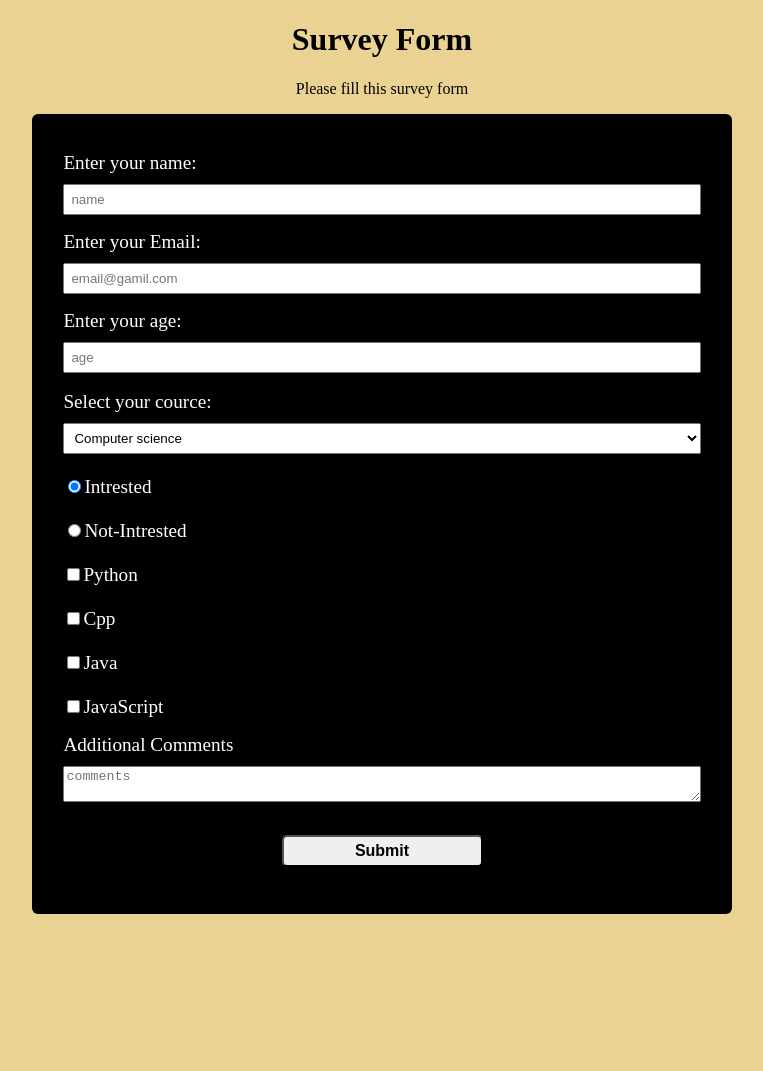
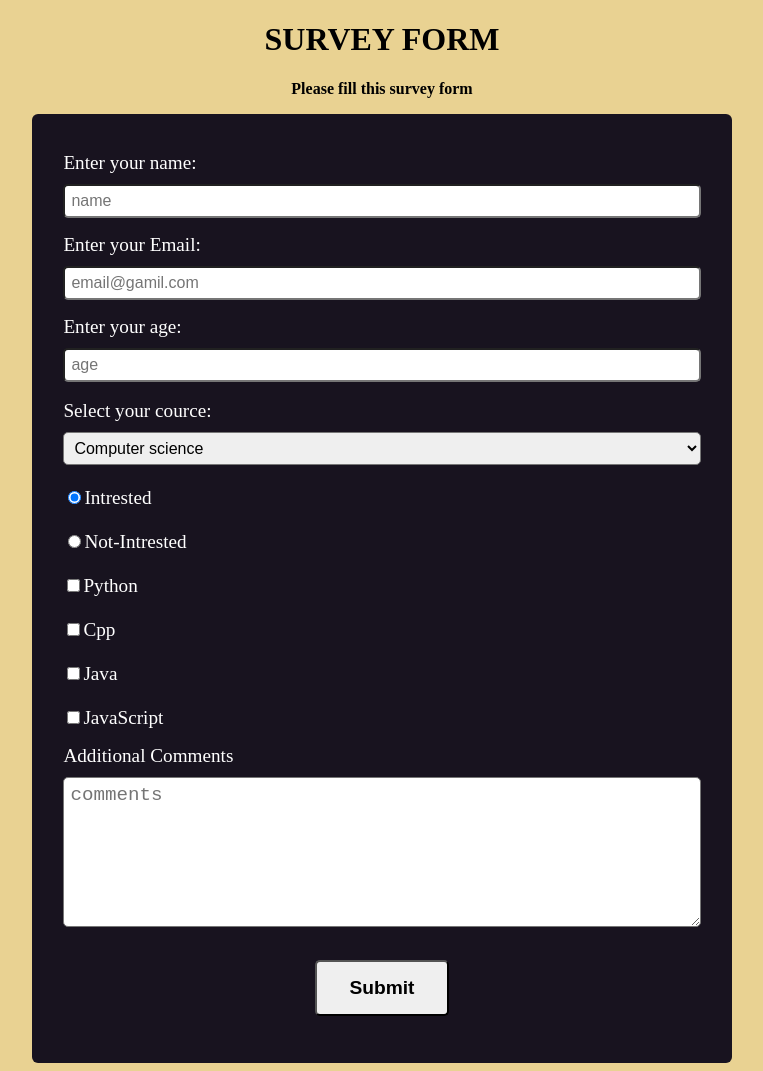
Before and after one commit to Latheeshshetty/survey-form, a plain HTML site: page index.html in a window 1280 px wide. Shown: the whole page, without its empty margins (258-1021 px from the left). Before the commit the page ends 922 px from the top, so only its background shows below. Drawn offline with Linux system fonts and the light colour scheme.

Commit message:
css changes

```diff
--- a/styles.css
+++ b/styles.css
@@ -7,6 +7,11 @@ body{
 }
 h1,p{
   text-align:center;
+  font-weight: 800;
+
+}
+h1{
+  text-transform: uppercase;
 }
 
 label{
@@ -16,16 +21,21 @@ label{
 input,textarea,select{
     width:100%;
     margin-top:10px;
+    border-radius: 5px;
+    padding:6px;
+    font-size:medium;
 
 
+}
+textarea{
+  height: 150px;
+  font-size: 1.2rem;
 }
 select{
   padding:6px;
 
 }
-input{
-  padding:6px;
-}
+
 input[type="radio"]{
   width:unset;
 }
@@ -37,7 +47,7 @@ input[type="checkbox"]{
   max-width: 700px;
   margin-left: auto;
   margin-right: auto;
-  background-color: black;
+  background-color: rgb(24, 19, 31);
   color:white;
   padding:15px;
   border-radius:6px;
@@ -49,12 +59,13 @@ fieldset{
 }
 #submit{
   display: block;
-  width:30%;
+  width:20%;
   margin:2rem auto;
-  padding:5px;
+  padding:15px;
   border-radius:5px;
-  font-size: 1rem;
+  font-size: 1.2rem;
   font-weight:600;
+
 
 }
 #submit:hover{
```
